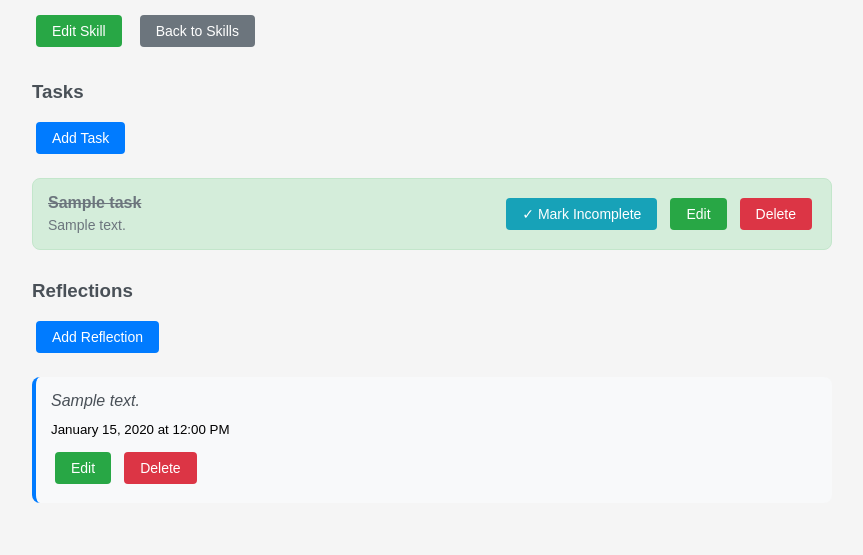
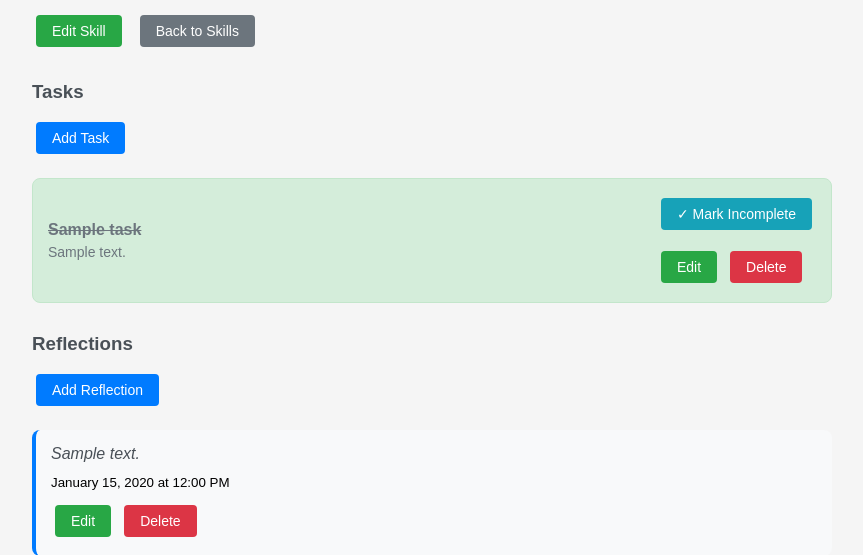
Before and after one commit to hayat-hani/Capstone-Project, a Django app: page /skills/1/ in a window 1280 px wide. Shown: the part 326-881 px from the top of the page, without its empty margins (208-1071 px from the left). Before the commit the page ends 829 px from the top, so only its background shows below. Run offline with Django 5.2, Linux system fonts and the light colour scheme; a user stored in the database is signed in; data comes from the database, SQL or seed files in the repository; tables that the repository leaves empty hold one stand-in row (values such as "Sample post").

Commit message:
Fixed the toggles view

```diff
--- a/main_app/static/css/base.css
+++ b/main_app/static/css/base.css
@@ -341,8 +341,9 @@ body {
 
   .task-actions {
       display: flex;
+      flex-direction: column;
       gap: 5px;
-      flex-wrap: wrap;
+      align-items: flex-start;
   }
 
    /* navigation styling */
@@ -771,3 +772,12 @@ body {
           margin-bottom: 10px;
       }
   }
+
+  .task-toggle-action {
+      margin-bottom: 8px;
+  }
+
+  .task-edit-actions {
+      display: flex;
+      gap: 5px;
+  }
--- a/main_app/templates/main_app/skill_detail.html
+++ b/main_app/templates/main_app/skill_detail.html
@@ -3,7 +3,7 @@
 {% block content %}
 <div class="detail-container">
     <h2>{{ skill.title }}</h2>
-    <p><strong>Category:</strong> {{ skill.category }}</p>
+    <p><strong>Category:</strong> {{ skill.category | default:"No category"}}</p>
     <p><strong>Description:</strong> {{ skill.description }}</p>
     <p><strong>Progress:</strong> {{ skill.progress }}%</p>
 
@@ -27,21 +27,24 @@
                     <p>{{ task.description }}</p>
                 </div>
                 <div class="task-actions">
-                    <a href="{% url 'main_app:task_toggle' task.id %}" class="btn-toggle">
-                        {% if task.is_completed %}✓ Mark Incomplete{% else %}○ Mark Complete{% endif %}
-                    </a>
-                    <a href="{% url 'main_app:task_edit' task.id %}" class="btn-edit">Edit</a>
-                    <a href="{% url 'main_app:task_delete' task.id %}" class="btn-delete">Delete</a>
+                    <div class="task-toggle-action">
+                        <a href="{% url 'main_app:task_toggle' task.id %}" class="btn-toggle">
+                            {% if task.is_completed %}✓ Mark Incomplete{% else %}○ Mark Complete{% endif %}
+                        </a>
+                    </div>
+                    <div class="task-edit-actions">
+                        <a href="{% url 'main_app:task_edit' task.id %}" class="btn-edit">Edit</a>
+                        <a href="{% url 'main_app:task_delete' task.id %}" class="btn-delete">Delete</a>
+                    </div>
                 </div>
             </li>
         {% endfor %}
         </ul>
     {% else %}
-        <p>No tasks added yet.</p>
+        <div class="empty-state">
+            <p>No tasks added yet. Create your first task to start tracking progress!</p>
+        </div>
     {% endif %}
-
-
-
 
     <h3>Reflections</h3>
         <a href="{% url 'main_app:reflection_create_for_skill' skill.id %}" class="btn-primary">Add Reflection</a>
@@ -64,7 +67,9 @@
         {% endfor %}
         </div>
     {% else %}
-        <p>No reflections added yet.</p>
+        <div class="empty-state">
+            <p>No reflections added yet. Add a reflection to capture your learning insights!</p>
+        </div>
     {% endif %}
 
 </div>
```
Also changed, not shown: main_app/templates/main_app/project_detail.html (+15 -7 lines), main_app/views.py (+4 -4 lines).
